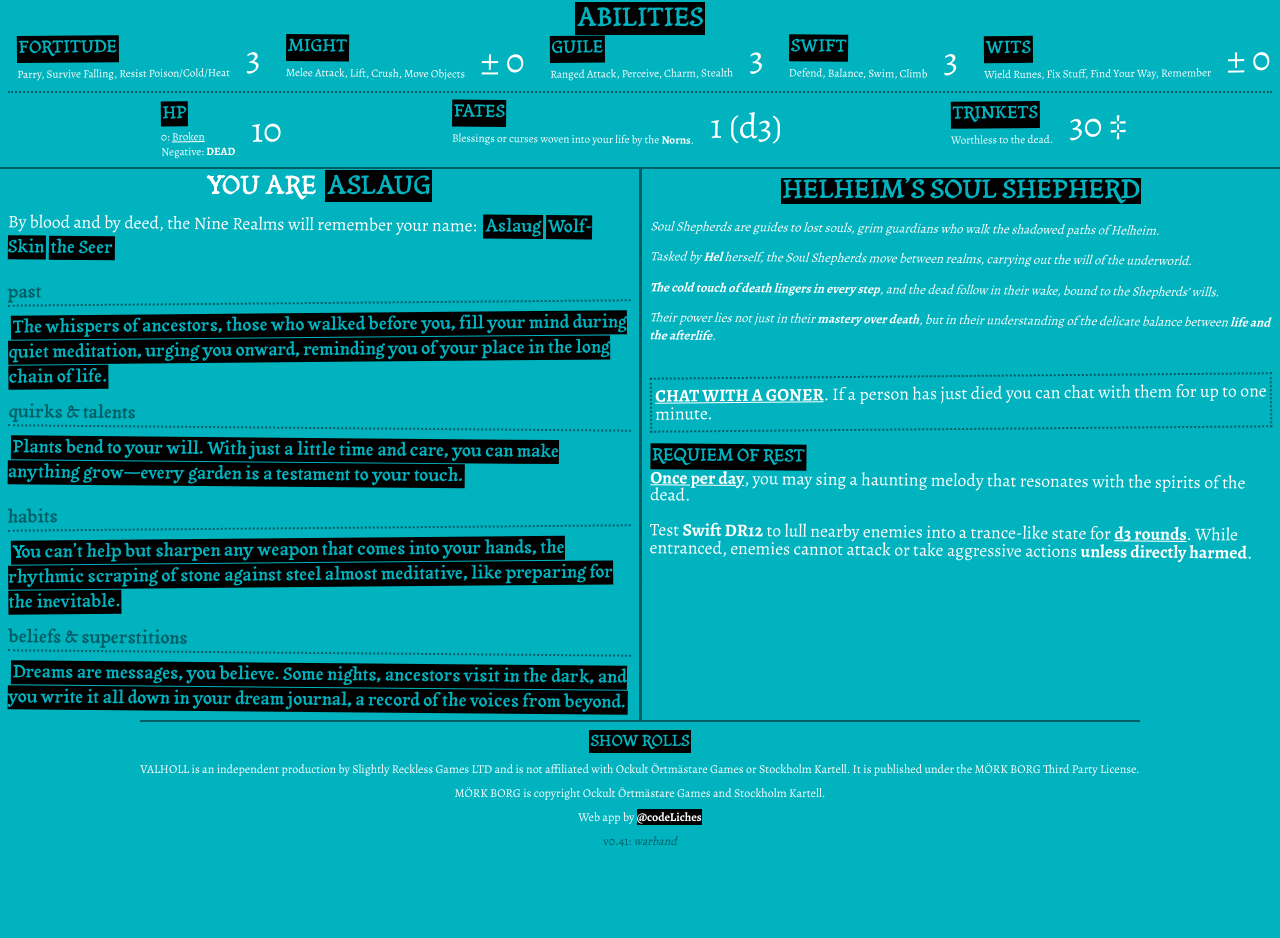
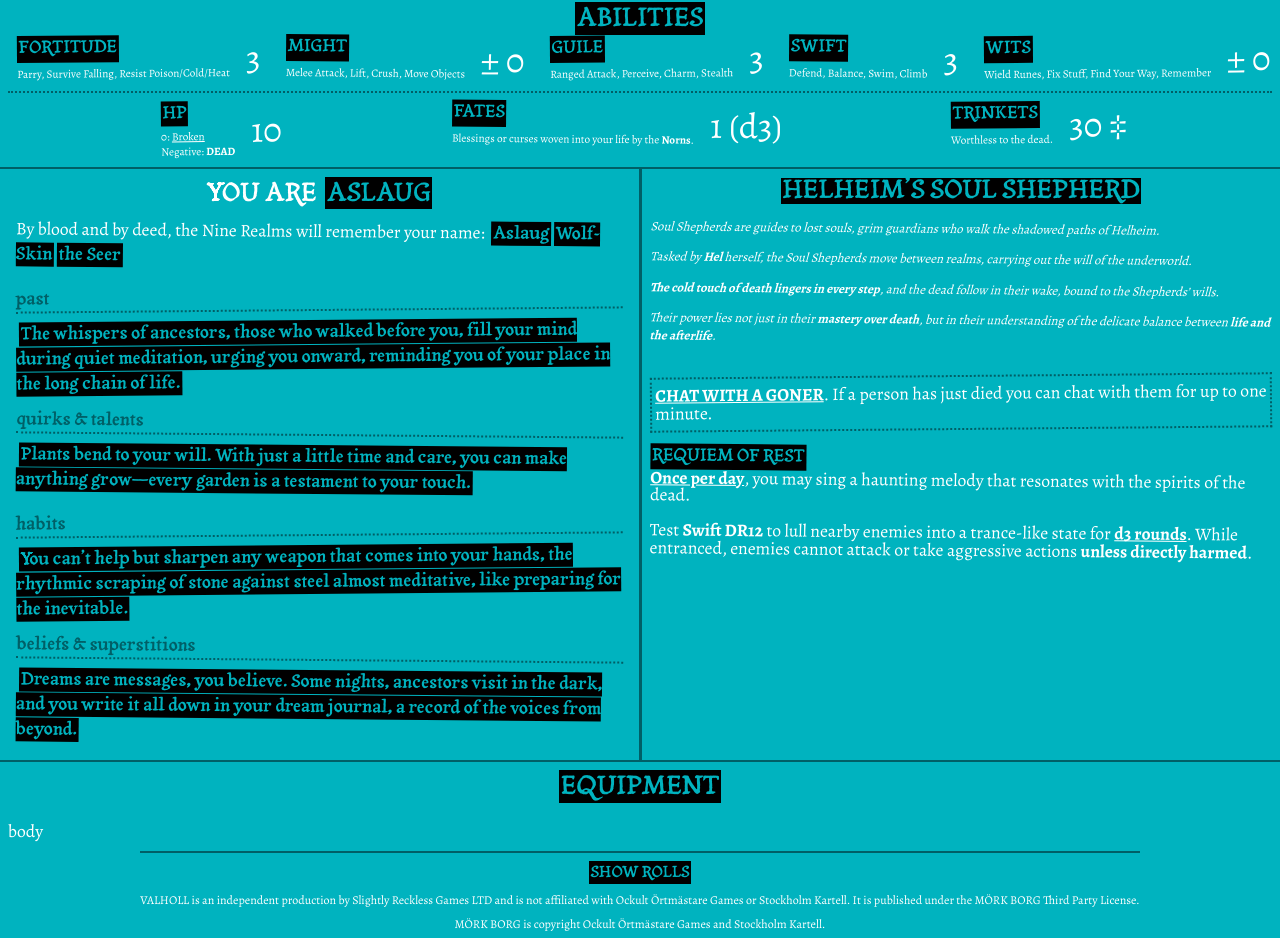
Before and after one commit to artliches/valholl, an Angular app: page /valholl/ in a window 1280 px wide. Shown: the part 270-1208 px from the top of the page. Before the commit the page ends 1119 px from the top, so only its background shows below. Built offline with nearby package versions, Linux system fonts and the light colour scheme; a web font is replaced by a local one.

Commit message:
v0.5 - Add equipment section placeholder, create equipment tables

```diff
--- a/src/app/app.html
+++ b/src/app/app.html
@@ -22,6 +22,9 @@
             <div class="identity">
                 <app-names></app-names>
             </div>
+            <div class="equipment">
+                <app-equipment></app-equipment>
+            </div>
 
         </div>
     </div>
@@ -34,6 +37,6 @@
         </div>
         <div>MÖRK BORG is copyright Ockult Örtmästare Games and Stockholm Kartell.</div>
         <div>Web app by <a class="social-link" target="_blank" href="https://artliches.github.io/dungeons-coding/">{{'@codeLiches'}}</a></div>
-        <div class="dark-font">v0.41: <em>warband</em></div>
+        <div class="dark-font">v0.5: <em>gearing up</em></div>
     </div>
 </span>
--- a/src/app/app.scss
+++ b/src/app/app.scss
@@ -43,7 +43,8 @@
             grid-template-areas:
                 "abilities"
                 "identity"
-                "job";
+                "job"
+                "equip";
             .abilities {
                 grid-area: abilities;
             }
@@ -52,6 +53,9 @@
             }
             .job {
                 grid-area: job;
+            }
+            .equipment {
+                grid-area: equip;
             }
             >div {
                 border-top: 2px solid colors.$section-border-color;
@@ -141,7 +145,8 @@
                     grid-template-columns: repeat(2, 1fr);
                     grid-template-areas:
                         "abilities      abilities"
-                        "identity       job";
+                        "identity       job"
+                        "equip          equip";
                     .identity {
                         border-right: 1px solid colors.$section-border-color;
                     }
--- a/src/app/app.ts
+++ b/src/app/app.ts
@@ -3,10 +3,11 @@ import { Names } from "./names/names";
 import { Abilities } from "./abilities/abilities";
 import { Job } from "./job/job";
 import { JobObj } from './assets/models/valholl-interfaces';
+import { Equipment } from "./equipment/equipment";
 
 @Component({
   selector: 'app-root',
-  imports: [Names, Abilities, Job],
+  imports: [Names, Abilities, Job, Equipment],
   templateUrl: './app.html',
   styleUrl: './app.scss'
 })
--- a/src/app/assets/valholl.constants.ts
+++ b/src/app/assets/valholl.constants.ts
@@ -902,3 +902,116 @@ export const JOBS = [
         trinkets: '3d6x10',
     },
 ];
+
+export const PACKS = [
+    `You carry only what you can bear in your <strong class="clickable">hands or on your person</strong>, leaving you vulnerable but agile. <strong>A random Rune is incribed in your mind.</strong>`,
+    `A simple <strong class="clickable">leather pouch</strong>, decorated with knotwork or beads, capable of holding up to <strong>7 normal-sized items</strong>.`,
+    `A sturdy <strong class="clickable">sack woven from wool or flax</strong>, capable of holding up to <strong>10 normal-sized items</strong>.`,
+];
+
+export const ITEMS_1 = [
+    {
+        name: 'Dried Serpent Skin',
+        descrip: `A preserved snake skin that grants the wearer +2 to all Tests relating to serpentine/draconic creatures.`,
+    },
+        {
+        name: 'Chunk of Bog Iron',
+        descrip: `A heavy piece of iron ore that can be used as a makeshift weapon (d4 damage). Can also be used to halve the time of armour repair.`,
+    },
+        {
+        name: 'Carved Wooden Dice',
+        descrip: `A pair of crudely carved wooden dice. When rolled after a long rest, a result of a 6 on either die grants the player a +2 bonus to one Test of their choice that day.`,
+    },
+        {
+        name: 'Tarnished Bronze Mirror',
+        descrip: `A small, scratched mirror with a distorted reflection.`,
+    },
+        {
+        name: 'Raven’s Talon Necklace',
+        descrip: `A necklace strung with the talons of ravens. Grants the wearer the ability to ask the GM one yes-or-no question about their immediate surroundings once per session.`,
+    },
+        {
+        name: 'Worn Leather Pouch',
+        descrip: `A small pouch containing 3d10‡ Trinkets.`,
+    },
+        {
+        name: 'Bundle of Yarrow Stalks',
+        descrip: `A bundle of dried yarrow stalks that, when burned, releases a smoke that lures beasts or enemies.`,
+    },
+        {
+        name: 'Wooden Rune Staff',
+        descrip: `A simple wooden staff, etched with runic symbols. Grants +1 to defence against attacks from undead creatures (d4 damage).`,
+    },
+        {
+        name: 'Jar of Pickled Crowberries',
+        descrip: `A jar of d6 handfuls of preserved crowberries. Eating a handful restores d4HP.`,
+    },
+        {
+        name: 'Fragment of Ancient Pottery',
+        descrip: `A broken piece of pottery, decorated with faded patterns and symbols.`,
+    },
+        {
+        name: 'Tarnished Copper Ring',
+        descrip: `A simple ring of copper.`,
+    },
+        {
+        name: 'Bloodstained Feather',
+        descrip: `A single feather, stained crimson with dried blood. When held aloft, it can be used to determine the direction of the nearest source of fresh blood.`,
+    },
+];
+
+export const ITEMS_2 = [
+        {
+        name: 'Wyrd-Knotted Twine',
+        descrip: `A long rope made of simple twine, woven with protective knots.`,
+    },
+        {
+        name: 'Smouldering Hearth Embers',
+        descrip: `A pouch of embers taken from a sacred hearth fire. Provides warmth in cold environments and can be used to light torches or fires.`,
+    },
+        {
+        name: 'Carved Wooden Lantern',
+        descrip: `A lantern crafted from a single piece of wood (Guile+6 hours of light).`,
+    },
+        {
+        name: 'Wolf’s Fang Talisman',
+        descrip: `A carved wolf’s fang strung on a leather cord. Grants +2 to all Tests relating to wolves.`,
+    },
+        {
+        name: 'Random Rune Stone',
+        descrip: `A weathered stone bearing a single, partially legible rune. Roll one random Rune.`,
+    },
+        {
+        name: 'Chipped Stone Axe',
+        descrip: `A crude stone axe, chipped and worn from use. A simple but effective weapon (d6 damage).`,
+    },
+        {
+        name: 'Foraged Healing Poultice',
+        descrip: `A poultice of crushed herbs and roots, wrapped in a clean cloth. Heals d4HP and removes the fatigue condition (d4 uses).`,
+    },
+        {
+        name: 'Iron Fish Hook ',
+        descrip: `A simple iron fish hook, surprisingly strong and sharp. Can be used as a makeshift weapon (d4 damage) or for fishing.`,
+    },
+        {
+        name: 'Thornsnapper Vine',
+        descrip: `A length of thorny vine that can be used to create a makeshift snare or trap (Test Swift DR12 to set up, d6 damage).`,
+    },
+        {
+        name: 'Thunderstone Shard',
+        descrip: `A jagged shard of rock said to have been struck by lightning. When thrown, deals d6 damage to everyone near where it lands.`,
+    },
+        {
+        name: 'Poisoned Thorns',
+        descrip: `A handful of thorns coated in a venomous sap. On a successful attack, deals d4 damage and inflicts the poisoned condition (d4 doses).`,
+    },
+        {
+        name: 'Raven Skull',
+        descrip: `A small, bleached skull of a raven. Can be used to invent a tale for your Saga.`,
+    },
+];
+
+    // {
+    //     name: '',
+    //     descrip: ``,
+    // },
--- /dev/null
+++ b/src/app/equipment/equipment.html
@@ -0,0 +1,8 @@
+<div class="equipment-layout">
+    <div class="section-header">
+        <h2 class="clickable">EQUIPMENT</h2>
+    </div>
+    <div class="section-body">
+        body
+    </div>
+</div>
--- /dev/null
+++ b/src/app/equipment/equipment.scss
@@ -0,0 +1,8 @@
+.equipment-layout {
+    padding: 0.5rem;
+    .section-header {
+        place-self: center;
+        text-align: center;
+        margin-bottom: 1rem;
+    }
+}
--- a/src/app/names/names.scss
+++ b/src/app/names/names.scss
@@ -1,7 +1,7 @@
 @use '../assets/colors';
 
 .identity-layout {
-    padding-top: 1px;
+    padding: 0.5rem;
     .section-border {
         background-color: colors.$valholl;
         padding: 0.5rem;
```
Also changed, not shown: src/app/equipment/equipment.ts (added, +11 -0 lines), 1 other file (tests, documents, lock files or other folders).
